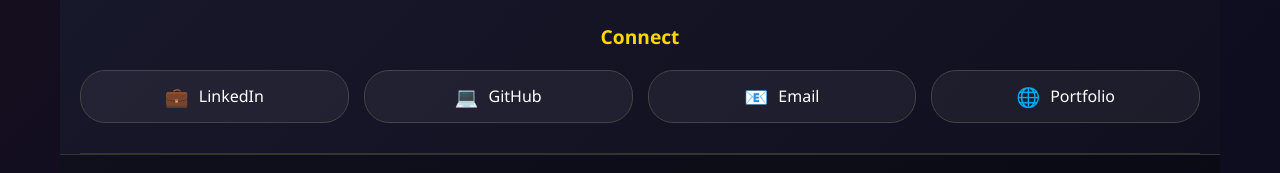
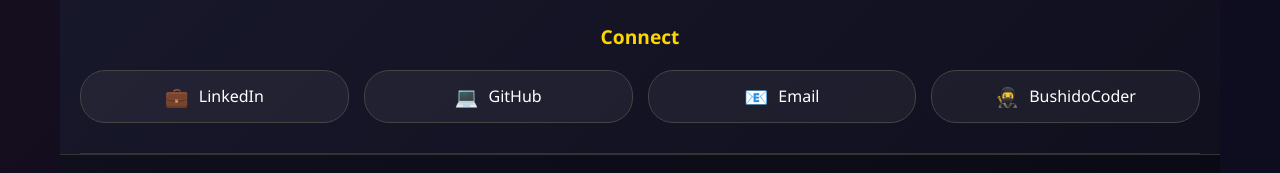
Before and after one commit to Niero570/frontendMERN-deploy, a React app: page / in a window 1280 px wide. Shown: the part 3825-3998 px from the top of the page. Built offline with nearby package versions, Linux system fonts and the light colour scheme; the HTML template or start-up script is replaced by a standard one.

Commit message:
Linked footers

```diff
--- a/src/components/Dashboard.jsx
+++ b/src/components/Dashboard.jsx
@@ -1,9 +1,11 @@
 import React, { useState, useEffect } from 'react';
+import { useNavigate } from 'react-router-dom';
 import { useAuth } from '../content/authContent';
 import styles from './Dashboard.module.css';
 
 export default function Dashboard() {
   const { user, token } = useAuth();
+  const navigate = useNavigate();
   const [userPets, setUserPets] = useState([]);
   const [sanctumInfo, setSanctumInfo] = useState(null);
   const [loading, setLoading] = useState(true);
--- a/src/components/Footer.jsx
+++ b/src/components/Footer.jsx
@@ -33,7 +33,7 @@
           <h4 style={sectionTitleStyles}>Connect</h4>
           <div style={socialLinksStyles}>
             <a
-              href="https://linkedin.com/in/your-profile"
+              href="https://www.linkedin.com/in/jamel-swanson-580ba96b/"
               target="_blank"
               rel="noopener noreferrer"
               style={socialLinkStyles}
@@ -43,7 +43,7 @@
               LinkedIn
             </a>
             <a
-              href="https://github.com/your-username"
+              href="https://github.com/Niero570"
               target="_blank"
               rel="noopener noreferrer"
               style={socialLinkStyles}
@@ -53,7 +53,7 @@
               GitHub
             </a>
             <a
-              href="mailto:your.email@example.com"
+              href="mailto:niero570@gmail.com"
               style={socialLinkStyles}
               title="Email Contact"
             >
@@ -61,14 +61,12 @@
               Email
             </a>
             <a
-              href="https://your-portfolio.com"
-              target="_blank"
-              rel="noopener noreferrer"
+              href="mailto:bushidocoder0@gmail.com"
               style={socialLinkStyles}
-              title="Portfolio Website"
+              title="Professional Contact"
             >
-              <span style={socialIconStyles}>🌐</span>
-              Portfolio
+              <span style={socialIconStyles}>🥷</span>
+              BushidoCoder
             </a>
           </div>
         </div>
```
